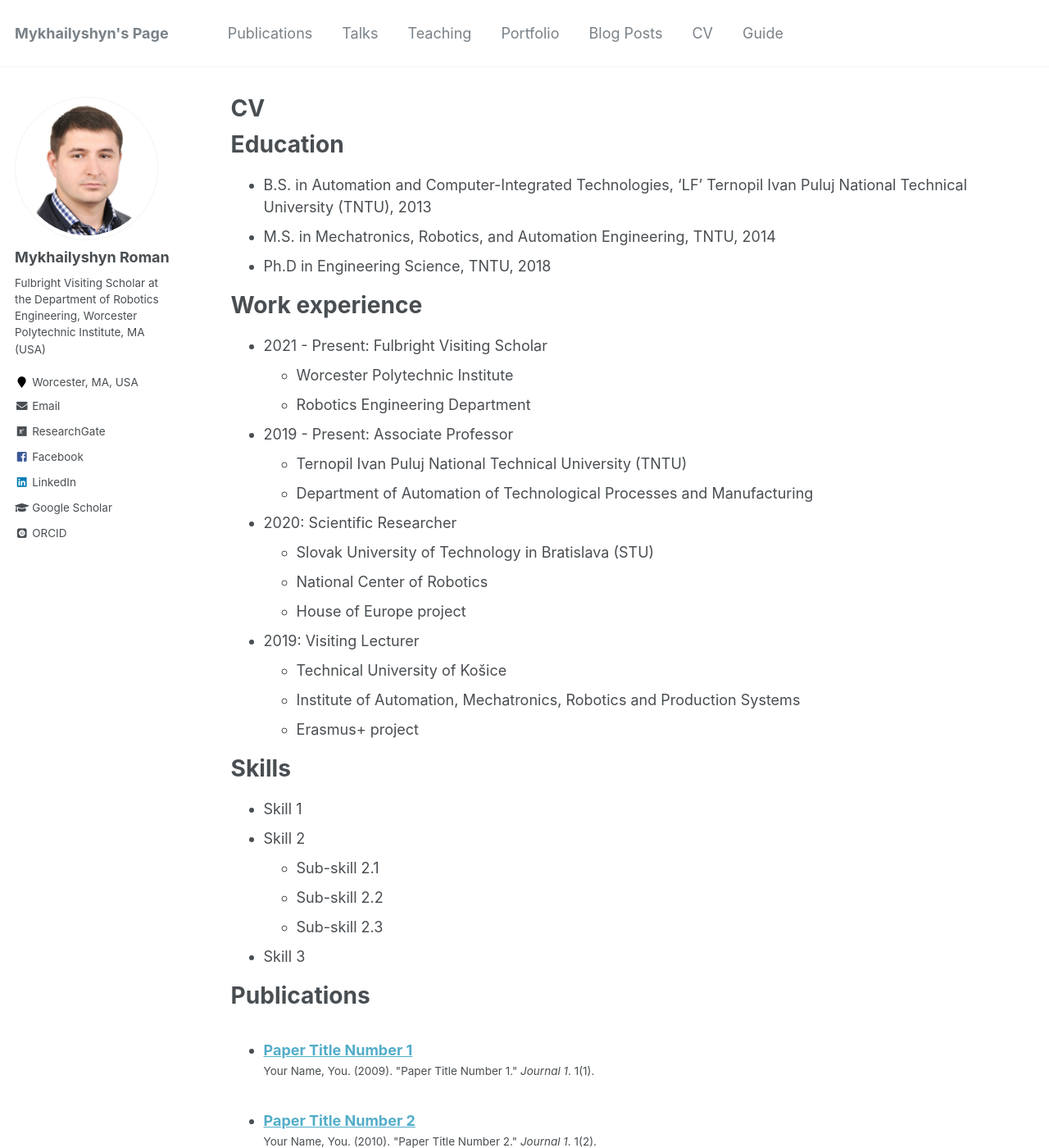
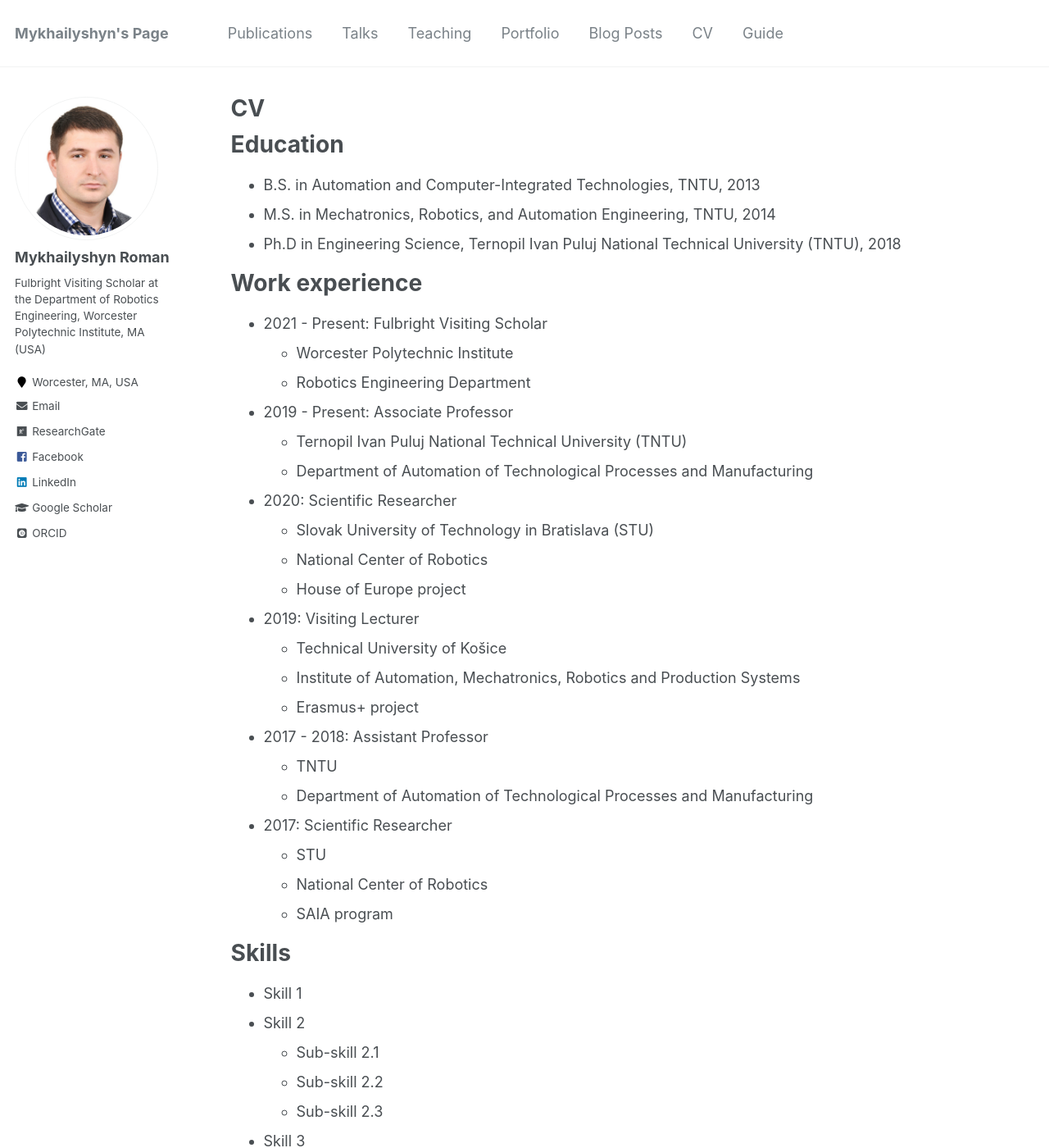
Before and after one commit to RomanMykhailyshyn/RomanMykhailyshyn.github.io, a Jekyll site: the page built from _pages/cv.md, in a window 1280 px wide and 1400 px high. Shown: the whole window at 82% size. Built offline with Jekyll 4.4.1, drawn with Linux system fonts in a browser that asks for light colours; some web fonts are replaced.

Commit message:
Update cv.md

```diff
--- a/_pages/cv.md
+++ b/_pages/cv.md
@@ -11,10 +11,9 @@ redirect_from:
 
 Education
 ======
-* B.S. in Automation and Computer-Integrated Technologies, 'LF'
-Ternopil Ivan Puluj National Technical University (TNTU), 2013
+* B.S. in Automation and Computer-Integrated Technologies, TNTU, 2013
 * M.S. in Mechatronics, Robotics, and Automation Engineering, TNTU, 2014
-* Ph.D in Engineering Science, TNTU, 2018
+* Ph.D in Engineering Science, Ternopil Ivan Puluj National Technical University (TNTU), 2018
 
 Work experience
 ======
@@ -35,6 +34,15 @@ Work experience
   * Technical University of Košice
   * Institute of Automation, Mechatronics, Robotics and Production Systems
   * Erasmus+ project
+
+* 2017 - 2018: Assistant Professor
+  * TNTU
+  * Department of Automation of Technological Processes and Manufacturing
+
+* 2017: Scientific Researcher
+  * STU
+  * National Center of Robotics
+  * SAIA program
 
 Skills
 ======
```
